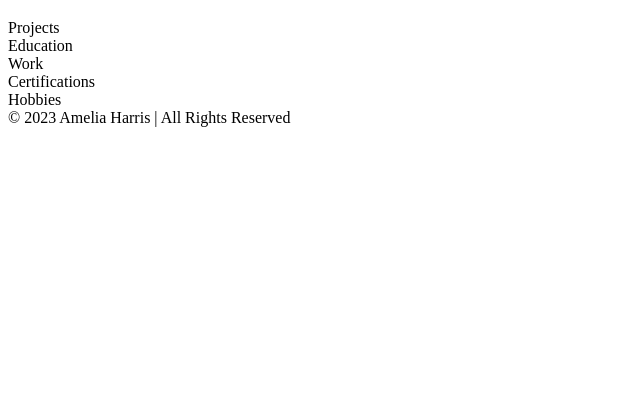
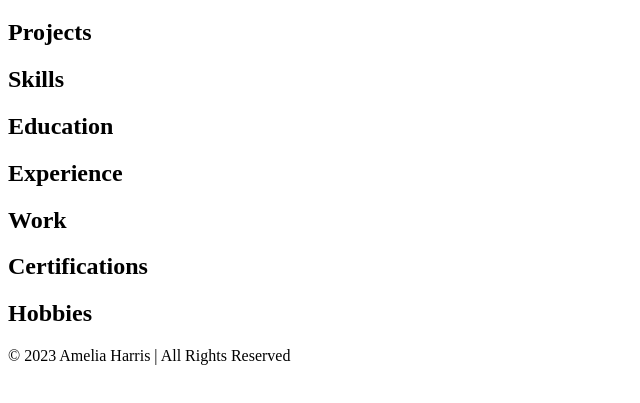
Before and after one commit to EmmyPrograms/EmmyPrograms.github.io, a plain HTML site: page resume.html in a window 1280 px wide. Shown: the part 61-464 px from the top of the page, without its empty margins (0-640 px from the left). Drawn offline with Linux system fonts and the light colour scheme.

Commit message:
feat: added h2 titles w/ section-title tags to each section in resume.html; made Projects, Skills, Education, Experience, Work, Certifications, and Hobbies as section titles

```diff
--- a/resume.html
+++ b/resume.html
@@ -14,19 +14,25 @@
         </div>
         <div class="resume-content">
           <section class="section">
-            <div class="section-title">Projects</div>
+            <h2 class="section-title">Projects</h2>
           </section>
           <section class="section">
-            <div class="section-title">Education</div>
+            <h2 class="section-title">Skills</h2>
           </section>
           <section class="section">
-            <div class="section-title">Work</div>
+            <h2 class="section-title">Education</h2>
           </section>
           <section class="section">
-            <div class="section-title">Certifications</div>
+            <h2 class="section-title">Experience</h2>
           </section>
           <section class="section">
-            <div class="section-title">Hobbies</div>
+            <h2 class="section-title">Work</h2>
+          </section>
+          <section class="section">
+            <h2 class="section-title">Certifications</div>
+          </section>
+          <section class="section">
+            <h2 class="section-title">Hobbies</h2>
           </section>
         </div>
       </div>
```
